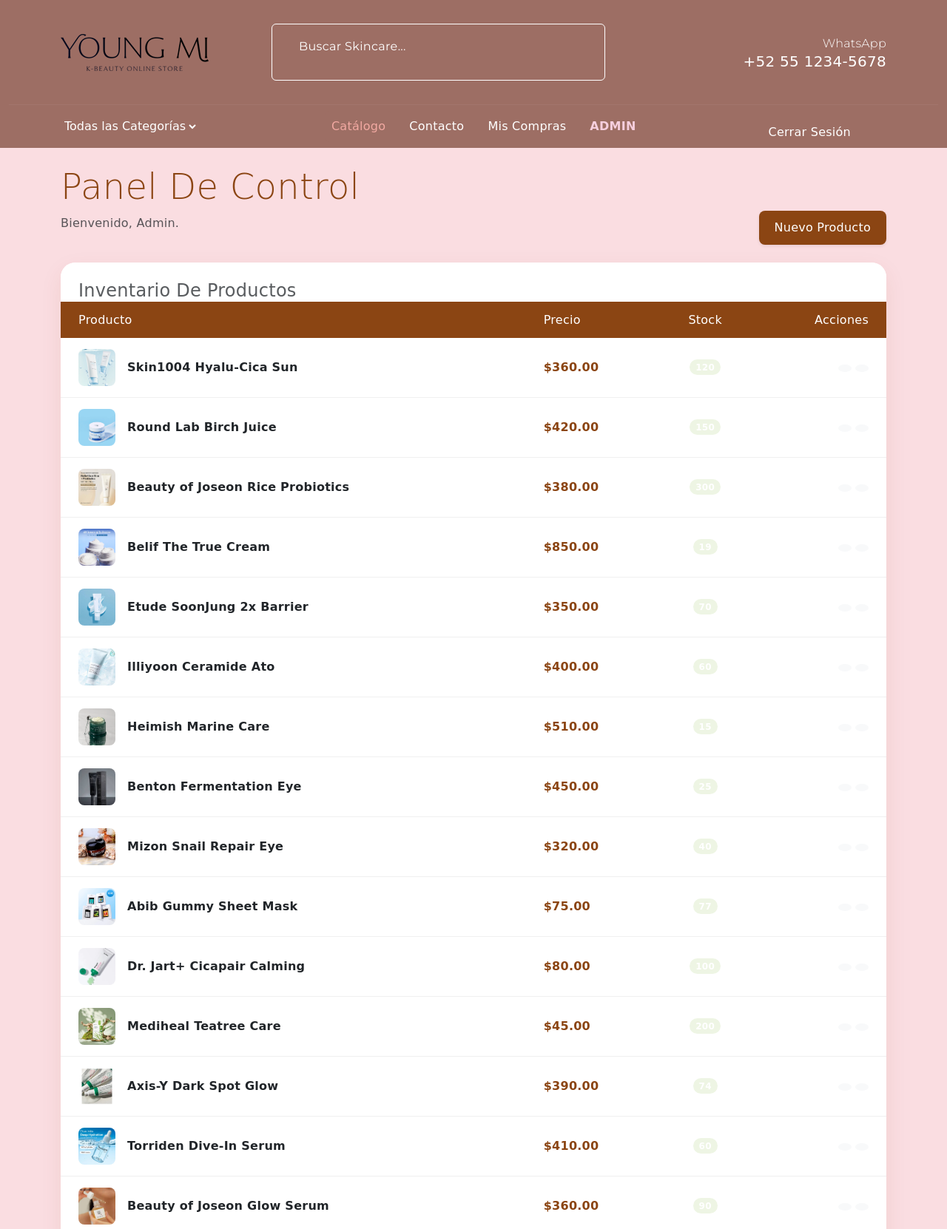
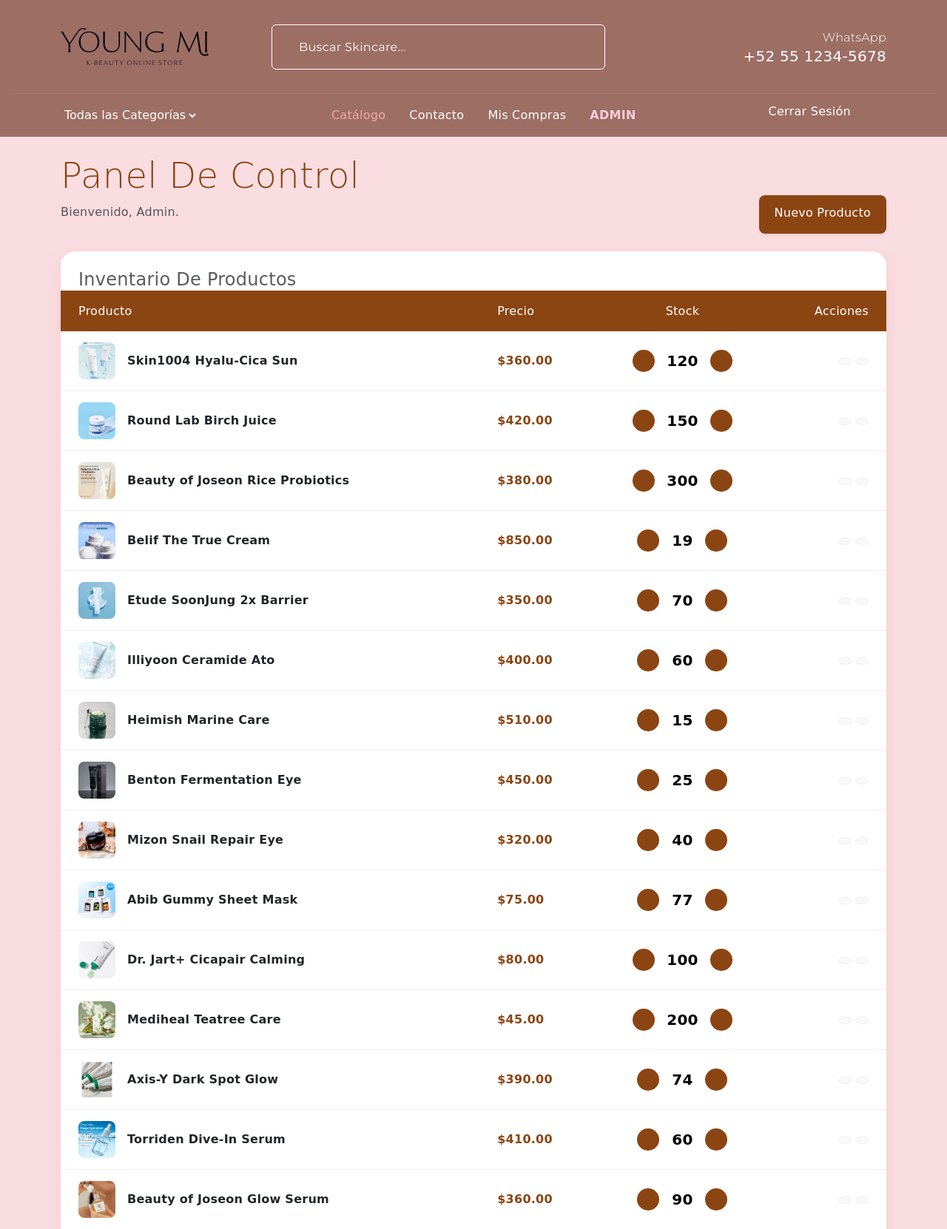
Before and after one commit to DanielaMdz/ProyectoFinal, a PHP site: page /html/admin_index.php in a window 1280 px wide. Shown: the top 1662 px of the page at 74% size. Run offline with PHP 8.4, Linux system fonts and the light colour scheme; a user stored in the database is signed in; data comes from the database, SQL or seed files in the repository; some libraries are stand-ins or nearby versions; some web fonts are replaced.

Commit message:
ahora sí x2

```diff
--- a/admin_index.php
+++ b/admin_index.php
@@ -1,77 +1,13 @@
-<style>
-    :root {
-        --color-fondo: #F9F3EC;
-        --color-cafe: #8B4513;
-        --color-blanco: #FFFFFF;
-    }
-
-    body {
-        font-family: 'Montserrat', sans-serif;
-        background-color: var(--color-fondo);
-    }
-
-    /* Tarjeta Principal */
-    .card-admin {
-        background: var(--color-blanco);
-        border: none;
-        border-radius: 20px;
-        box-shadow: 0 10px 30px rgba(139, 69, 19, 0.08);
-        overflow: hidden;
-    }
-
-    /* Tabla */
-    .table thead { background-color: var(--color-cafe); color: white; }
-    .table tbody td { vertical-align: middle; }
-
-    /* --- ARREGLO DE BOTONES --- */
-
-    /* Botón Nuevo Producto (Café Sólido) */
-    .btn-cafe {
-        background-color: #8B4513 !important;
-        color: #FFFFFF !important;
-        border: none;
-        padding: 10px 20px;
-        border-radius: 8px;
-    }
-    .btn-cafe iconify-icon { color: #FFFFFF !important; } /* Forzar ícono blanco */
-
-    /* Botones de Acción (Editar/Borrar) */
-    .btn-outline-danger { border-color: #dc3545; color: #dc3545; }
-    .btn-outline-danger:hover { background-color: #dc3545; color: white; }
-
-    /* Asegurar que los íconos de acción tengan su color correcto */
-    .text-danger iconify-icon { color: #dc3545 !important; }
-    .text-primary iconify-icon { color: #0d6efd !important; }
-
-    /* Botones de Stock (+/-) */
-    .btn-stock {
-        background: white;
-        border: 1px solid #ccc;
-        color: #8B4513 !important; /* Íconos café */
-        width: 30px; height: 30px;
-        border-radius: 50%;
-        display: inline-flex; align-items: center; justify-content: center;
-        text-decoration: none;
-    }
-    .btn-stock iconify-icon { color: #8B4513 !important; }
-
-
-</style>
 <?php
-// admin_index.php (En la raíz)
-
-// 1. CONFIGURACIÓN
 require_once 'includes/db_connect.php';
 if (session_status() === PHP_SESSION_NONE) {
     session_start();
 }
 
-// 2. SEGURIDAD
 if (!isset($_SESSION['es_admin']) || $_SESSION['es_admin'] != 1) {
     die("<div class='container py-5 text-center'><h2>⛔ Acceso Denegado</h2><a href='index.php' class='btn btn-primary'>Volver</a></div>");
 }
 
-// 3. LÓGICA DE ACCIONES (BORRAR, SUBIR STOCK, BAJAR STOCK)
 if (isset($_GET['accion']) && isset($_GET['id'])) {
     $id = intval($_GET['id']);
     $accion = $_GET['accion'];
@@ -93,12 +29,9 @@
     }
 }
 
-// 4. CONSULTAS
-// A) Inventario
 $sql_prod = "SELECT * FROM Productos ORDER BY id_producto DESC";
 $res_prod = mysqli_query($conn, $sql_prod);
 
-// B) Historial de Ventas Global (Uniendo tablas para ver nombres)
 $sql_ventas = "SELECT H.*, U.nombre_usuario, P.nombre as nombre_producto
                FROM Historial_de_compras H
                JOIN Usuarios U ON H.id_usuario = U.id_usuario
@@ -119,6 +52,28 @@
     .btn-cafe { background-color: var(--color-cafe); color: white; padding: 10px 20px; border-radius: 8px; text-decoration: none; }
     .btn-cafe:hover { background-color: #5e2f0d; color: white; }
     .table-img { width: 50px; height: 50px; object-fit: cover; border-radius: 8px; }
+
+    .btn-stock {
+        background-color: #8B4513;
+        color: white !important;
+        width: 30px;
+        height: 30px;
+        border-radius: 50%;
+        display: flex;
+        align-items: center;
+        justify-content: center;
+        text-decoration: none;
+        transition: background 0.2s;
+    }
+    .btn-stock:hover {
+        background-color: #5e2f0d;
+    }
+
+    /* Estilos recuperados para los botones de acción */
+    .text-primary iconify-icon { color: #ea8791 !important; }
+    .text-danger iconify-icon { color: #dc3545 !important; }
+    .btn-light { background-color: #f8f9fa; border: 1px solid #eee; }
+    .btn-light:hover { background-color: #e2e6ea; }
 </style>
 
 <div class="container pb-5 mt-4">
@@ -153,21 +108,44 @@
                         <tr>
                             <td class="ps-4">
                                 <div class="d-flex align-items-center gap-3">
-                                    <img src="<?php echo BASE_URL . '/' . $prod['fotos']; ?>" class="table-img">
+                                    <img src="<?php echo BASE_URL . '/' . $prod['fotos']; ?>"
+                                         class="table-img"
+                                         onerror="this.src='https://via.placeholder.com/50'">
                                     <span class="fw-bold text-dark"><?php echo htmlspecialchars($prod['nombre']); ?></span>
                                 </div>
                             </td>
-                            <td class="fw-bold" style="color: #8B4513;">$<?php echo number_format($prod['precio'], 2); ?></td>
+                            <td class="fw-bold" style="color: #8B4513;">
+                                $<?php echo number_format($prod['precio'], 2); ?>
+                            </td>
                             <td class="text-center">
-                                <a href="admin_index.php?accion=bajar_stock&id=<?php echo $prod['id_producto']; ?>" class="text-decoration-none text-secondary"><iconify-icon icon="mdi:minus-circle" class="fs-5"></iconify-icon></a>
-                                <span class="badge <?php echo ($prod['cantidad_en_almacen'] < 5) ? 'bg-danger' : 'bg-success'; ?> mx-2 rounded-pill"><?php echo $prod['cantidad_en_almacen']; ?></span>
-                                <a href="admin_index.php?accion=subir_stock&id=<?php echo $prod['id_producto']; ?>" class="text-decoration-none text-secondary"><iconify-icon icon="mdi:plus-circle" class="fs-5"></iconify-icon></a>
+                                <div class="d-flex justify-content-center align-items-center gap-2">
+                                    <a href="admin_index.php?accion=bajar_stock&id=<?php echo $prod['id_producto']; ?>"
+                                       class="btn-stock text-white">
+                                        <iconify-icon icon="mdi:minus" class="fs-6 text-white"></iconify-icon>
+                                    </a>
+
+                                    <span class="fw-bold fs-5 mx-2" style="color: #000000; min-width: 30px;">
+                                        <?php echo $prod['cantidad_en_almacen']; ?>
+                                    </span>
+
+                                    <a href="admin_index.php?accion=subir_stock&id=<?php echo $prod['id_producto']; ?>"
+                                       class="btn-stock text-white">
+                                        <iconify-icon icon="mdi:plus" class="fs-6 text-white"></iconify-icon>
+                                    </a>
+                                </div>
                             </td>
                             <td class="text-end pe-4">
-                                <a href="admin/editar_producto.php?id=<?php echo $prod['id_producto']; ?>" class="btn btn-sm btn-light text-primary rounded-circle" title="Editar">
+                                <!-- Botones regresados al estilo original btn-light -->
+                                <a href="admin/editar_producto.php?id=<?php echo $prod['id_producto']; ?>"
+                                   class="btn btn-sm btn-light text-primary rounded-circle"
+                                   title="Editar">
                                     <iconify-icon icon="mdi:pencil" class="fs-5"></iconify-icon>
                                 </a>
-                                <a href="admin_index.php?accion=borrar&id=<?php echo $prod['id_producto']; ?>" class="btn btn-sm btn-light text-danger rounded-circle" onclick="return confirm('¿Eliminar?');">
+
+                                <a href="admin_index.php?accion=borrar&id=<?php echo $prod['id_producto']; ?>"
+                                   class="btn btn-sm btn-light text-danger rounded-circle"
+                                   onclick="return confirm('¿Eliminar este producto permanentemente?');"
+                                   title="Eliminar">
                                     <iconify-icon icon="mdi:trash-can-outline" class="fs-5"></iconify-icon>
                                 </a>
                             </td>
@@ -209,8 +187,8 @@
                                     </div>
                                 </td>
                                 <td><?php echo htmlspecialchars($venta['nombre_producto']); ?></td>
-                                <td class="text-center"><?php echo $venta['cantidad']; ?></td>
-                                <td class="text-end pe-4 fw-bold text-success">$<?php echo number_format($total_linea, 2); ?></td>
+                                <td class="text-center fw-bold text-dark"><?php echo $venta['cantidad']; ?></td>
+                                <td class="text-end pe-4 fw-bold" style="color: #8B4513;">$<?php echo number_format($total_linea, 2); ?></td>
                             </tr>
                             <?php endwhile; ?>
                         <?php else: ?>
```
Also changed, not shown: admin/agregar_producto.php (+6 -17 lines), images/productos/prod_1764883547.jpg (added).
